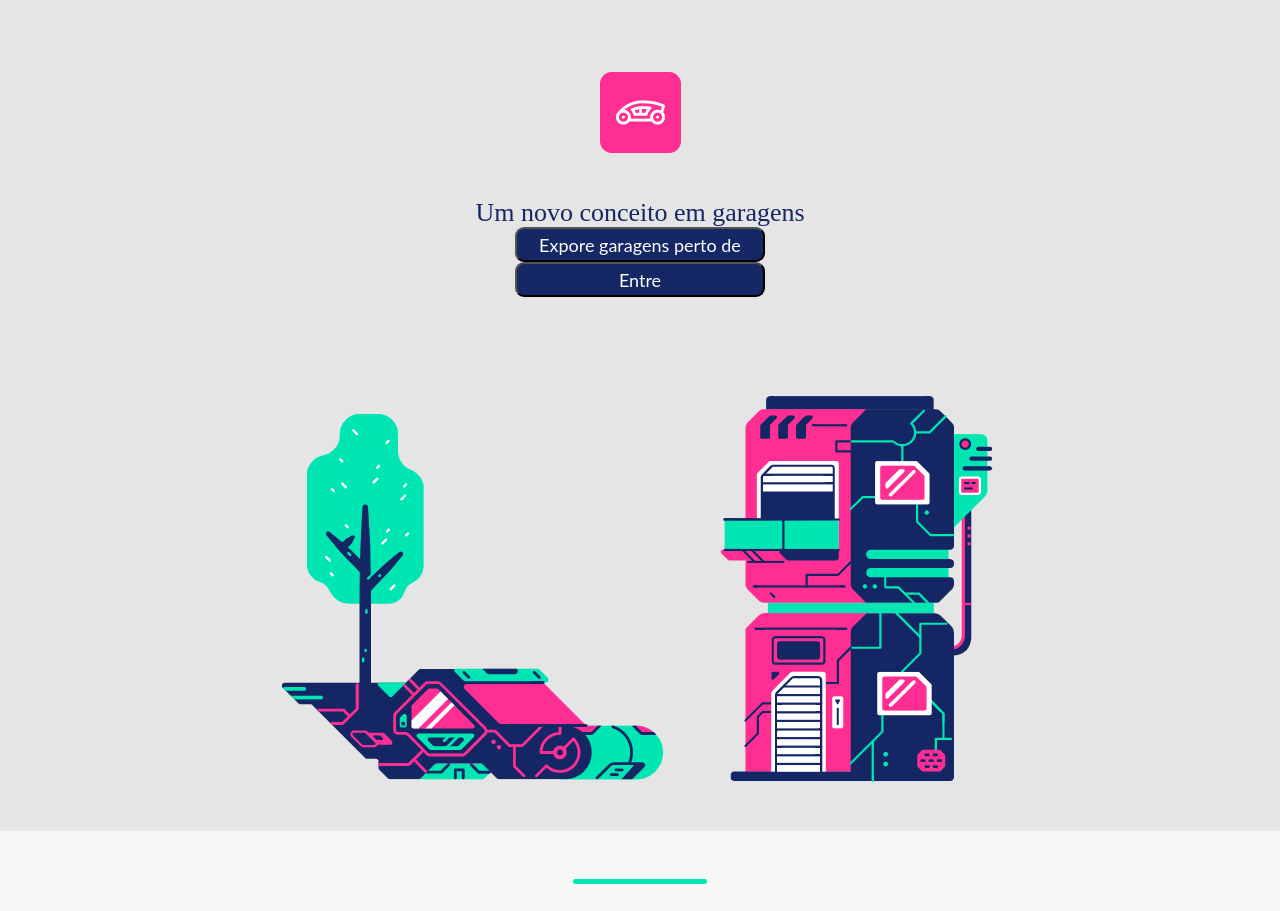
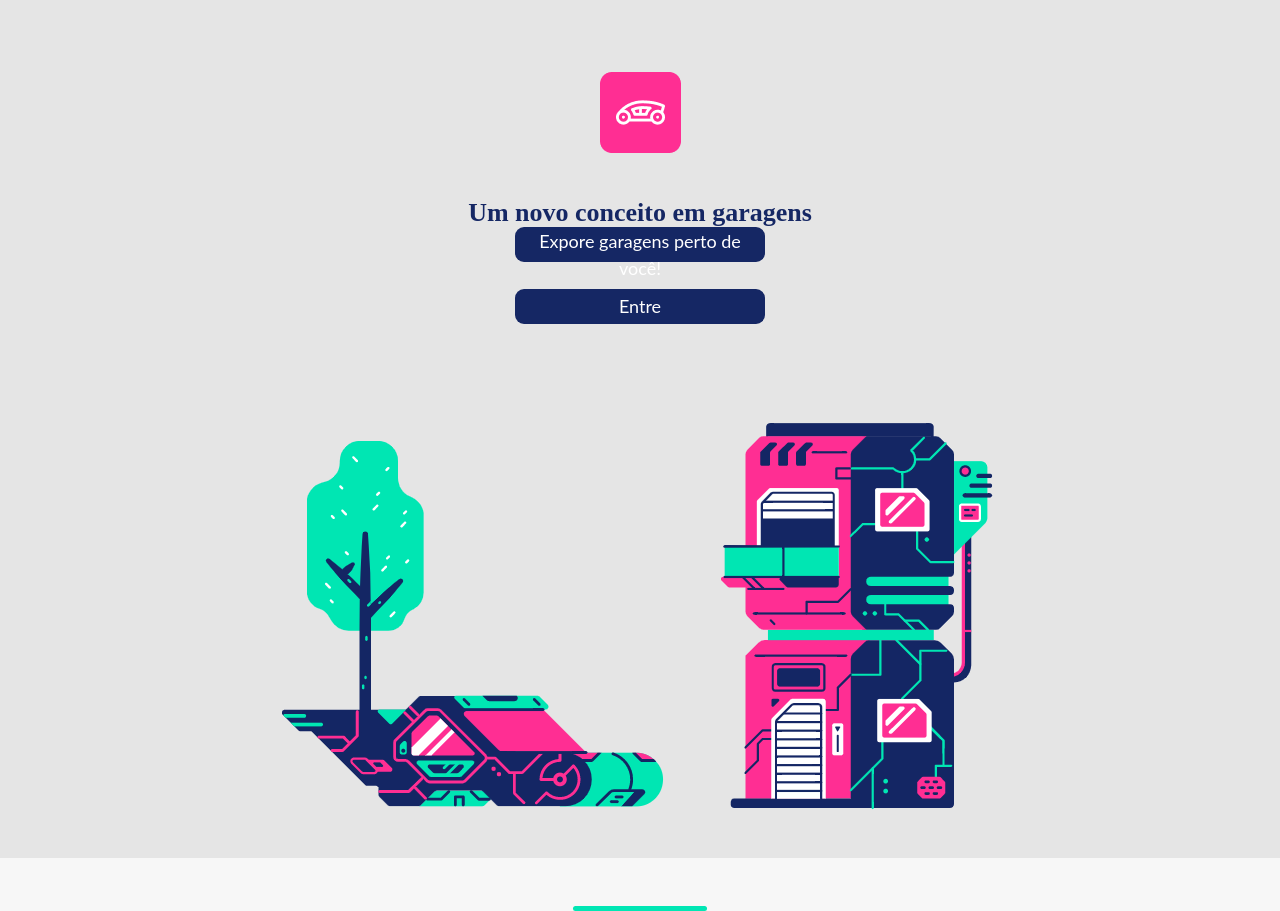
Before and after one commit to bermarques/estacionaai, a React (Create React App) app: page / in a window 1280 px wide. Before the commit the page ends 884 px from the top, so only its background shows below. Built offline with nearby package versions, Linux system fonts and the light colour scheme.

Commit message:
fix: Welcome page are now using styled component

```diff
--- a/src/Components/AvailableParking/index.jsx
+++ b/src/Components/AvailableParking/index.jsx
@@ -8,10 +8,11 @@ import {
 } from "../../Style/globalStyles";
 import { getAddress } from "../../requests/requestAdress";
 import { useCookies } from "react-cookie";
-import { useState } from "react";
-import { useEffect } from "react";
+import { useState, useEffect } from "react";
 
 const AvailableParkingComponents = () => {
+  const [city, setCity] = useState("");
+
   const [cookies] = useCookies();
   const [parking, setParking] = useState([]);
 
--- a/src/Pages/Welcome/index.jsx
+++ b/src/Pages/Welcome/index.jsx
@@ -1,30 +1,27 @@
 import "../../Style/Welcome/style.css";
 import { useHistory } from "react-router-dom";
 import { CarIcon } from "../../Components/icon/index";
+import {
+  WelcomeButton,
+  WelcomeTitle,
+  MasterWelcome,
+} from "../../Style/globalStyles";
 
 const Welcome = () => {
   const history = useHistory();
   return (
-    <div className="master-welcome">
+    <MasterWelcome>
       <CarIcon />
-      <div className="center">
-        <h1 className="title">Um novo conceito em garagens</h1>
-        <button
-          className="welcome-button"
-          onClick={() => history.push("/cadastroDeVagas")}
-        >
-          Expore garagens perto de você!
-        </button>
-
-        <button
-          className="welcome-button"
-          onClick={() => history.push("/login")}
-        >
-          Entre
-        </button>
-      </div>
+      <WelcomeTitle>Um novo conceito em garagens</WelcomeTitle>
+      <WelcomeButton onClick={() => history.push("/cadastroDeVagas")}>
+        Expore garagens perto de você!
+      </WelcomeButton>
+      <br />
+      <WelcomeButton onClick={() => history.push("/login")}>
+        Entre
+      </WelcomeButton>
       <div className="welcome"></div>
-    </div>
+    </MasterWelcome>
   );
 };
 
--- a/src/Style/Welcome/style.css
+++ b/src/Style/Welcome/style.css
@@ -1,60 +1,7 @@
-@media only screen and (max-width: 360px) {
-  .welcome {
-    width: 100%;
-    margin: 0 auto;
-  }
-
-  .welcome-button {
-    margin-left: 15% !important;
-  }
-}
-
 .welcome {
   background-image: url("../IMG/welcome.png");
   width: 49.938rem;
   height: 33.375rem;
-  margin: 0 auto;
-}
-
-.master-welcome {
-  display: flex;
-  flex-direction: column;
-  justify-content: center;
-  font-family: Lato;
-  font-style: normal;
-  font-weight: bold;
-  font-size: 0.813rem;
-  line-height: 1.688rem;
-  color: #484848;
-  background-color: #e5e5e5;
-  width: 100vw;
-  max-width: 100%;
-  margin: 0 auto;
-}
-
-.welcome-button {
-  width: 15.625rem;
-  height: 2.188rem;
-  background-color: #152764;
-  color: #ffff;
-  font-size: 1.125rem;
-  border-radius: 0.563rem;
-  margin-top: 1rem;
-  cursor: pointer;
-  margin: 0 auto;
-  padding-top: 1%;
-}
-
-.welcome-button:hover {
-  background-color: #05668d;
-}
-
-.title {
-  font-family: Baloo;
-  font-size: 26px;
-  line-height: 28px;
-  color: #152764;
-  text-align: center;
   margin: 0 auto;
 }
 
--- a/src/Style/globalStyles.js
+++ b/src/Style/globalStyles.js
@@ -222,3 +222,50 @@ export const ImageDiv = styled.div`
     height: 100%;
   }
 `;
+
+export const WelcomeButton = styled.button`
+  margin: 0 auto;
+  width: 15.625rem;
+  height: 2.188rem;
+  background-color: #152764;
+  color: #ffff;
+  font-size: 1.125rem;
+  border-radius: 0.563rem;
+  margin: 20px auto;
+  cursor: pointer;
+  margin: 0 auto;
+  text-align: center;
+  outline: none;
+  border: none;
+  :hover {
+    background-color: #05668d;
+  }
+  ${(props) => css`
+    width: ${props.width};
+  `}
+`;
+
+export const WelcomeTitle = styled.label`
+  font-family: Baloo;
+  font-size: 26px;
+  line-height: 28px;
+  color: #152764;
+  text-align: center;
+  margin: 0 auto;
+`;
+
+export const MasterWelcome = styled.div`
+  display: flex;
+  flex-direction: column;
+  justify-content: center;
+  font-family: Lato;
+  font-style: normal;
+  font-weight: bold;
+  font-size: 0.813rem;
+  line-height: 1.688rem;
+  color: #484848;
+  background-color: #e5e5e5;
+  width: 100vw;
+  max-width: 100%;
+  margin: 0 auto;
+`;
```
